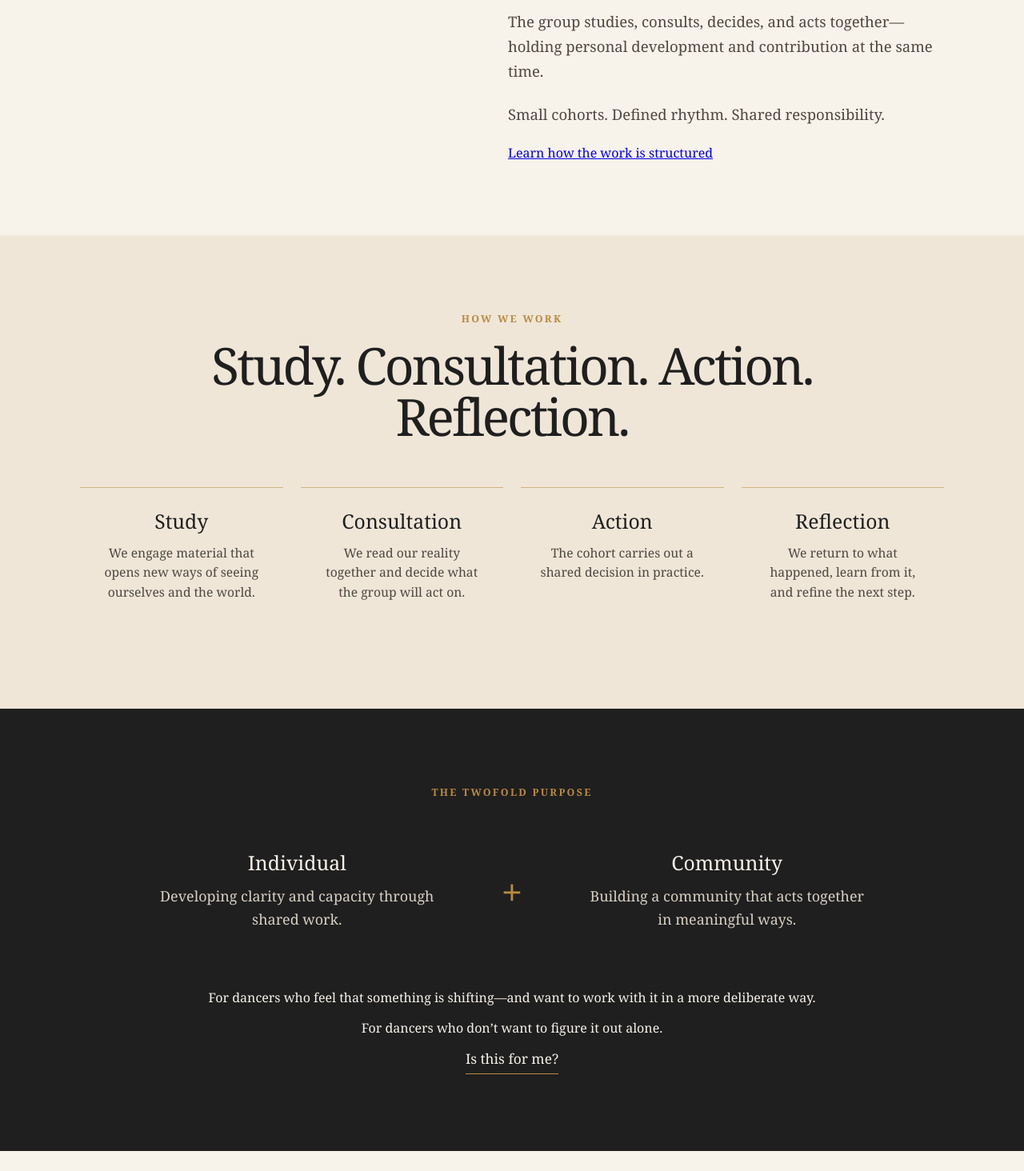
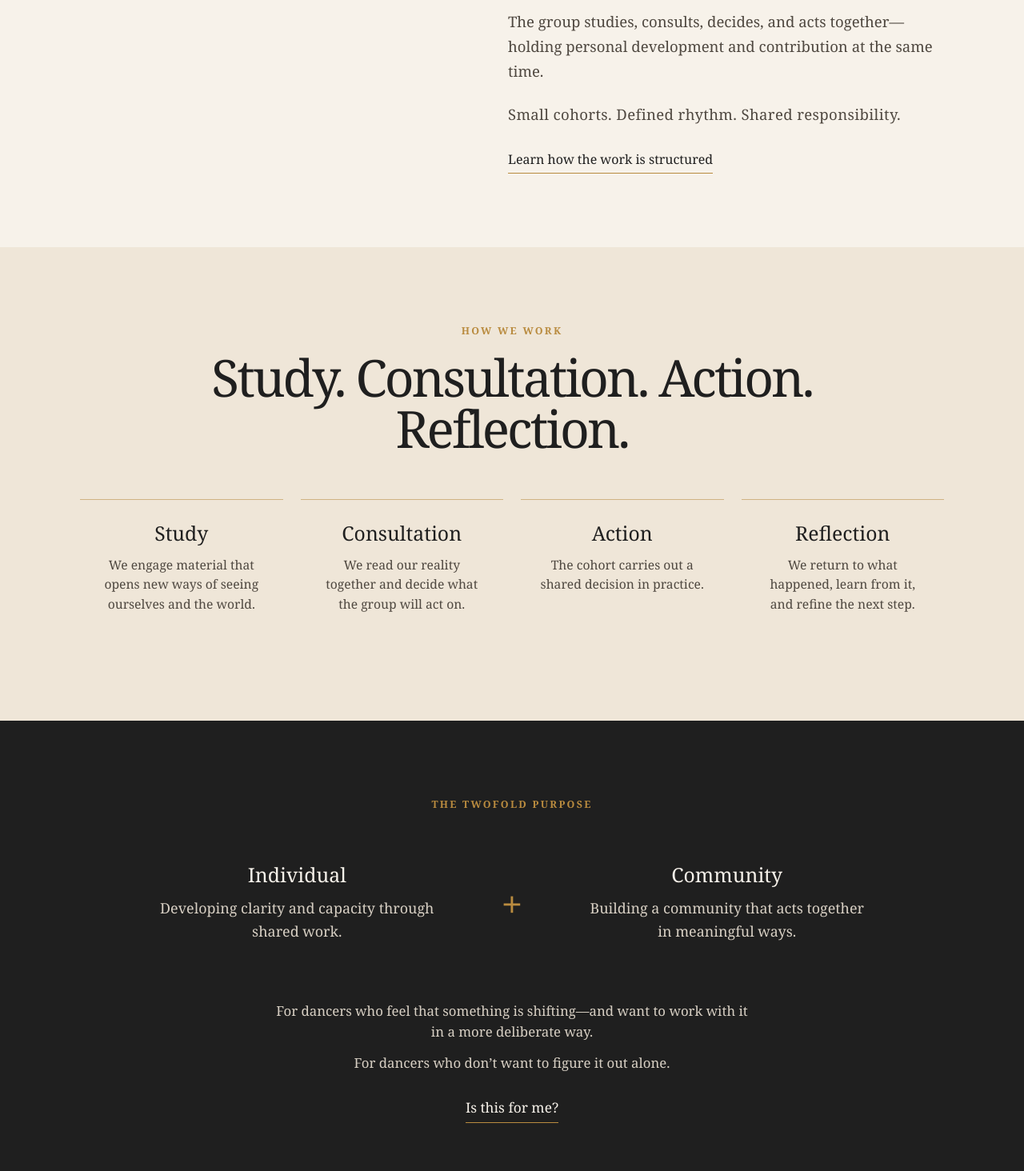
Before and after one commit to travisbirchattba/the-stage-beyond-site, a React (Vite) app: page / in a window 1280 px wide. Shown: the part 1186-2650 px from the top of the page at 80% size. Before the commit the page ends 2625 px from the top, so only its background shows below. Built offline with nearby package versions, Linux system fonts and the light colour scheme.

Commit message:
Add new styles for layout and typography

```diff
--- a/src/styles.css
+++ b/src/styles.css
@@ -218,3 +218,118 @@ body {
     display: none;
   }
 }
+.heroHint,
+.quietLine {
+  font-size: 0.95rem;
+  color: #7a736a;
+  letter-spacing: 0.02em;
+}
+
+.heroHint {
+  margin-top: -10px;
+  margin-bottom: 28px;
+}
+
+.secondaryLink {
+  display: inline-block;
+  margin-top: 8px;
+  color: #1f1f1f;
+  text-decoration: none;
+  border-bottom: 1px solid #b98b3f;
+  padding-bottom: 6px;
+}
+
+.fitBlock {
+  margin: 20px auto 30px;
+  max-width: 600px;
+}
+
+.fitLine {
+  font-size: 1.05rem;
+  line-height: 1.6;
+  color: #d8d0c4;
+  margin: 0 0 12px;
+}
+
+.simplePage {
+  background: #f7f2ea;
+}
+
+.pageHero {
+  max-width: 1100px;
+  margin: 0 auto;
+  padding: 96px 6vw 72px;
+}
+
+.pageHero h1 {
+  font-size: clamp(3.2rem, 7vw, 7rem);
+  line-height: 0.95;
+  margin: 0 0 30px;
+  font-weight: 500;
+  letter-spacing: -0.055em;
+}
+
+.pageLead {
+  max-width: 720px;
+  font-size: 1.35rem;
+  line-height: 1.6;
+  color: #3f3933;
+}
+
+.contentSection {
+  max-width: 900px;
+  margin: 0 auto;
+  padding: 72px 6vw 110px;
+  border-top: 1px solid rgba(31,31,31,0.12);
+}
+
+.contentSection p {
+  font-size: 1.16rem;
+  line-height: 1.7;
+  color: #4f4840;
+  margin: 0 0 24px;
+}
+
+.contentSection h2 {
+  font-size: clamp(2rem, 4vw, 3.4rem);
+  line-height: 1.05;
+  margin: 64px 0 24px;
+  font-weight: 500;
+  letter-spacing: -0.04em;
+}
+
+.approachList {
+  display: grid;
+  grid-template-columns: 1fr 1fr;
+  gap: 22px;
+  margin: 34px 0 60px;
+}
+
+.structureList {
+  padding-left: 1.2rem;
+  margin: 0 0 48px;
+}
+
+.structureList li {
+  font-size: 1.1rem;
+  line-height: 1.7;
+  color: #4f4840;
+  margin-bottom: 8px;
+}
+
+.closingLine {
+  font-size: 1.35rem !important;
+  line-height: 1.55 !important;
+  color: #1f1f1f !important;
+  margin-top: 56px !important;
+}
+
+@media (max-width: 900px) {
+  .approachList {
+    grid-template-columns: 1fr;
+  }
+
+  .pageHero {
+    padding-top: 72px;
+  }
+}
```
